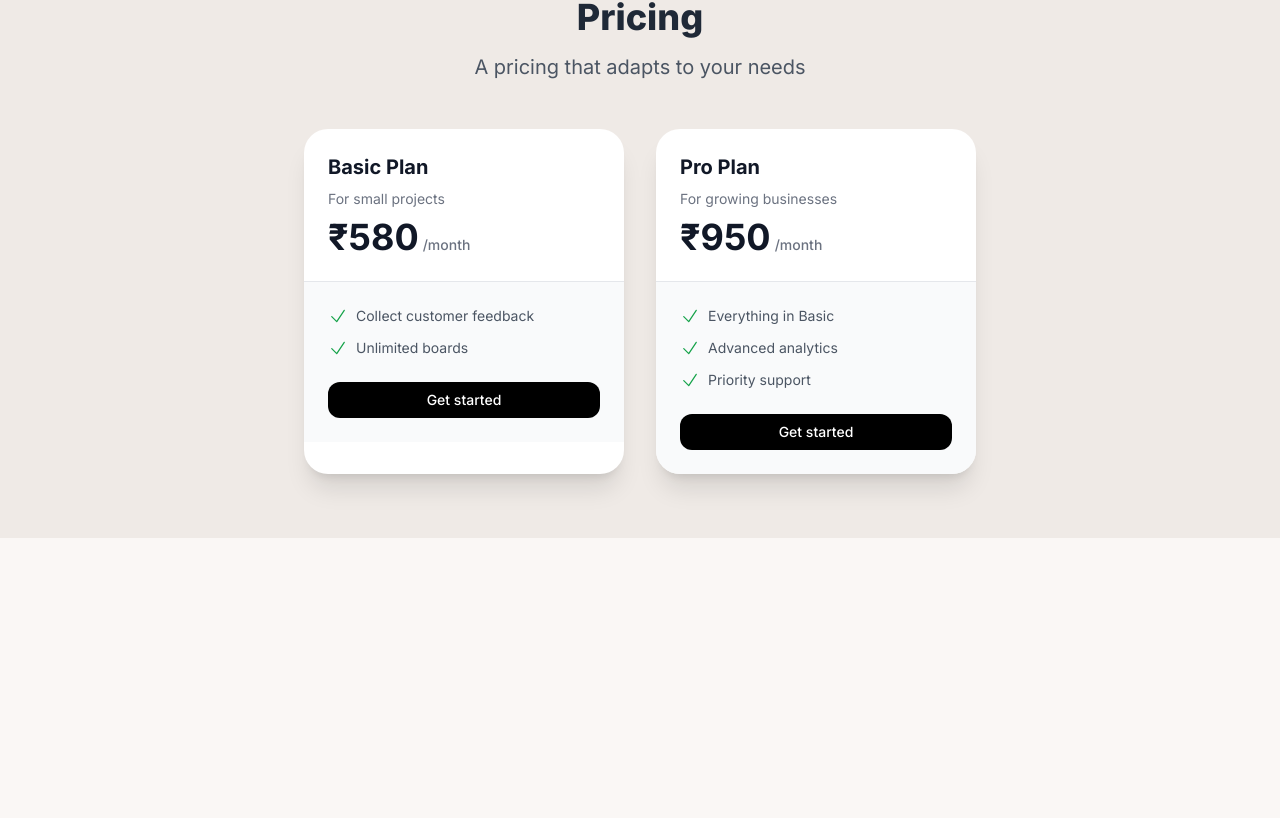
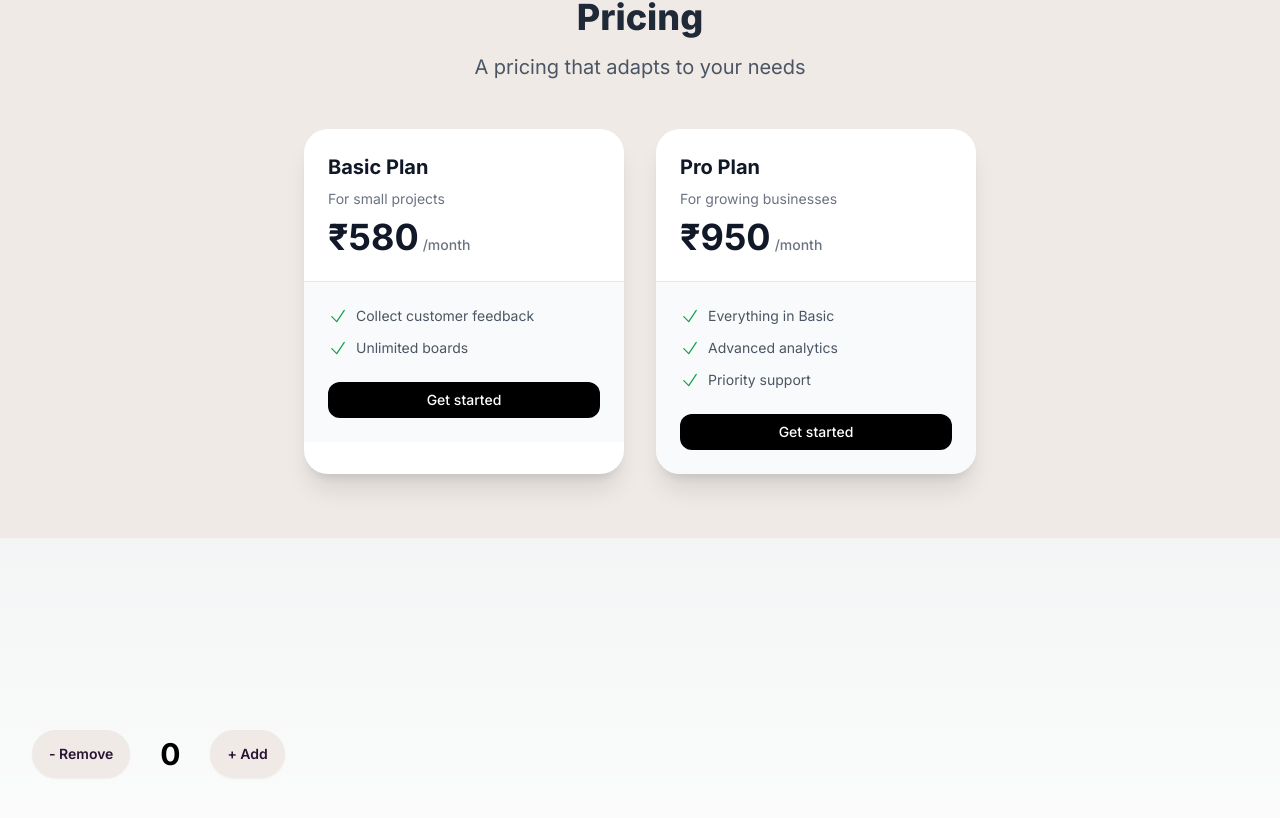
Before and after one commit to Wayne981/pagani, a Next.js app: page / in a window 1280 px wide. Shown: the part 587-1405 px from the top of the page. Before the commit the page ends 1125 px from the top, so only its background shows below. Built offline with nearby package versions, Linux system fonts and the light colour scheme.

Commit message:
react usestate

```diff
--- a/app/page.js
+++ b/app/page.js
@@ -1,16 +1,12 @@
+import React from "react";
+
 import ButtonLogin from "@/components/ButtonLogin";
+import { Example } from "@/components/Example";
 
 export default function Home() {
 const isLoggedIn = true;
 const name = "Kylie";
 
-
-const greeting1 = "hello" + name;
-// output 1 : "hello kylie"
-
-const greeting2 = `Hello ${name}`;
-console.log(greeting2);
-// Output 2: "Hello Kylie"
 
 
 return (
@@ -125,11 +121,16 @@ return (
          <button className="mt-6 w-full bg-black text-white py-2 px-4 rounded-xl text-sm font-medium hover:bg-gray-800 transition-colors">
            Get started
          </button>
+
+         {/* <ButtonLogin isLoggedIn = {isLoggedIn} name={name} extraStyle= "w-full"></ButtonLogin> */}
        </div>
      </div>
    </div>
  </div>
 </section>
+
+<Example/>
+
 </main>
   );
 }
--- /dev/null
+++ b/components/Example.js
@@ -0,0 +1,28 @@
+"use client";
+
+import {useState} from "react";
+
+export const Example = () => {
+    const [counter , setCounter] = useState(0);
+
+    const incrementCounter = () => {
+        setCounter(counter +1);
+    };
+
+
+    const decrementCounter = () => {
+        setCounter(counter -1);
+    };
+
+    return (
+        <div className="py-48 px-8 flex items-center gap-4">
+          <button className="btn" onClick={decrementCounter}>
+            - Remove
+          </button>
+          <div className="text-3xl font-bold w-12 text-center">{counter}</div>
+          <button className="btn" onClick={incrementCounter}>
+            + Add
+          </button>
+        </div>
+      );
+};
```
